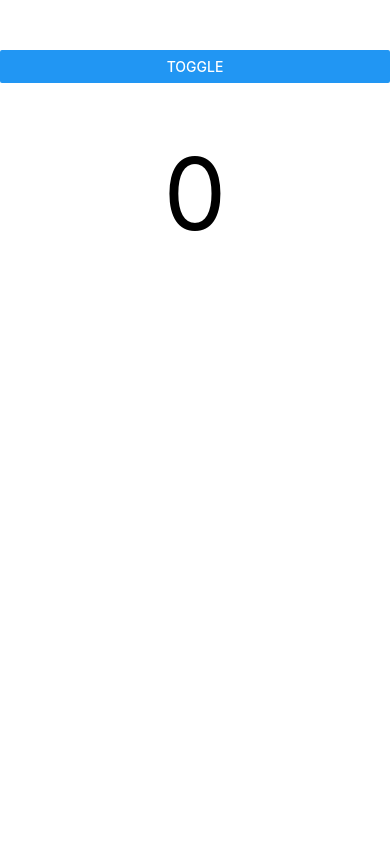
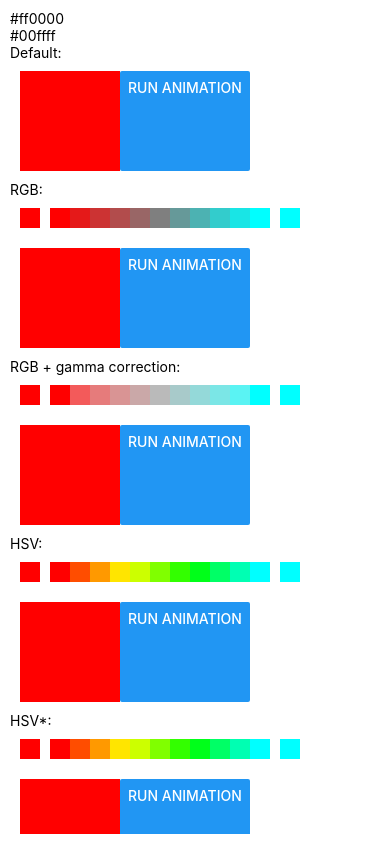
Before and after one commit to software-mansion-labs/ReanimatedWorkshop-2023, a React Native app: screen / in a window 390 px wide. Built offline with nearby package versions, Linux system fonts and the light colour scheme.

Commit message:
Basic color interpolation

```diff
--- a/App.tsx
+++ b/App.tsx
@@ -7,7 +7,8 @@ import { GestureHandlerRootView } from 'react-native-gesture-handler';
 import { NavigationContainer } from '@react-navigation/native';
 // import SharedTransitionExample from './src/SharedElementTransition';
 // import LayoutAnimationListExample from './src/LayoutAnimationList';
-import AnimatableTextExample from './src/AnimatableText';
+// import AnimatableTextExample from './src/AnimatableText';
+import ColorInterpolationExample from './src/ColorInterpolation';
 
 function App(): JSX.Element {
 
@@ -17,7 +18,8 @@ function App(): JSX.Element {
         {/* <SharedTransitionExample /> */}
         <SafeAreaView style={styles.container}>
           {/* <LayoutAnimationListExample /> */}
-          <AnimatableTextExample />
+          {/* <AnimatableTextExample /> */}
+          <ColorInterpolationExample />
         </SafeAreaView>
       </NavigationContainer>
     </GestureHandlerRootView>
--- a/src/ColorInterpolation/Complete.tsx
+++ b/src/ColorInterpolation/Complete.tsx
@@ -0,0 +1,223 @@
+import Animated, {
+  useSharedValue,
+  useAnimatedStyle,
+  withTiming,
+  interpolateColor,
+  isColor,
+} from 'react-native-reanimated';
+import {
+  StyleSheet,
+  TextInput,
+  View,
+  Text,
+  Button,
+  ScrollView,
+} from 'react-native';
+
+import React, { useEffect, useState } from 'react';
+
+function DefaultInterpolation({
+  color1,
+  color2,
+}: {
+  color1: string;
+  color2: string;
+}) {
+  const color = useSharedValue(color1);
+
+  const animatedStyle = useAnimatedStyle(() => {
+    return {
+      backgroundColor: withTiming(color.value, { duration: 500 }),
+    };
+  });
+
+  useEffect(() => {
+    color.value = color1;
+  }, [color, color1]);
+
+  return (
+    <View>
+      <Text>Default:</Text>
+      <View style={styles.colorContainer}>
+        <Animated.View style={[styles.bigbox, animatedStyle]} />
+        <Button
+          onPress={() => {
+            color.value = color2;
+          }}
+          title="run animation"
+        />
+      </View>
+    </View>
+  );
+}
+
+function ColorInterpolation({
+  interpolateFunction,
+  color1,
+  color2,
+  title,
+}: {
+  interpolateFunction: (c1: string, c2: string, p: number) => string;
+  color1: string;
+  color2: string;
+  title: string;
+}) {
+  const progress = useSharedValue(0);
+
+  const animatedStyle = useAnimatedStyle(() => {
+    return {
+      backgroundColor: interpolateFunction(color1, color2, progress.value),
+    };
+  }, [color1, color2]);
+
+  return (
+    <View>
+      <Text>{title}:</Text>
+      <View style={styles.colorContainer}>
+        <View style={[styles.box, { backgroundColor: color1 }]} />
+        <View style={styles.spacer} />
+
+        {new Array(11)
+          .fill(null)
+          .map((_, i) => i / 10)
+          .map((p) => (
+            <View
+              key={'' + p}
+              style={[
+                styles.box,
+                { backgroundColor: interpolateFunction(color1, color2, p) },
+              ]}
+            />
+          ))}
+
+        <View style={styles.spacer} />
+
+        <View style={[styles.box, { backgroundColor: color2 }]} />
+      </View>
+      <View style={styles.colorContainer}>
+        <Animated.View style={[styles.bigbox, animatedStyle]} />
+        <Button
+          onPress={() => {
+            progress.value = withTiming(1 - progress.value, { duration: 1000 });
+          }}
+          title="run animation"
+        />
+      </View>
+    </View>
+  );
+}
+
+function rgbInterpolation(color1: string, color2: string, progress: number) {
+  'worklet';
+  return interpolateColor(progress, [0, 1], [color1, color2], 'RGB', {
+    gamma: 1,
+  });
+}
+
+function rgbGammaInterpolation(
+  color1: string,
+  color2: string,
+  progress: number
+) {
+  'worklet';
+  return interpolateColor(progress, [0, 1], [color1, color2]);
+}
+
+function hsvInterpolation(color1: string, color2: string, progress: number) {
+  'worklet';
+  return interpolateColor(progress, [0, 1], [color1, color2], 'HSV', {
+    useCorrectedHSVInterpolation: false,
+  });
+}
+
+function hsvStarInterpolation(
+  color1: string,
+  color2: string,
+  progress: number
+) {
+  'worklet';
+  return interpolateColor(progress, [0, 1], [color1, color2], 'HSV');
+}
+
+export default function ColorInterpolationExample() {
+  const [color1, setColor1] = useState('#ff0000');
+  const [color2, setColor2] = useState('#00ffff');
+  const [color1Text, setColor1Text] = useState('#ff0000');
+  const [color2Text, setColor2Text] = useState('#00ffff');
+
+  const onChangeColor1 = (color: string) => {
+    if (isColor(color)) {
+      setColor1(color);
+    }
+    setColor1Text(color);
+  };
+
+  const onChangeColor2 = (color: string) => {
+    if (isColor(color)) {
+      setColor2(color);
+    }
+    setColor2Text(color);
+  };
+
+  return (
+    <ScrollView style={styles.container}>
+      <TextInput
+        value={color1Text}
+        onChangeText={onChangeColor1}
+        autoCapitalize="none"
+      />
+      <TextInput
+        value={color2Text}
+        onChangeText={onChangeColor2}
+        autoCapitalize="none"
+      />
+      <DefaultInterpolation color1={color1} color2={color2} />
+      <ColorInterpolation
+        color1={color1}
+        color2={color2}
+        interpolateFunction={rgbInterpolation}
+        title="RGB"
+      />
+      <ColorInterpolation
+        color1={color1}
+        color2={color2}
+        interpolateFunction={rgbGammaInterpolation}
+        title="RGB + gamma correction"
+      />
+      <ColorInterpolation
+        color1={color1}
+        color2={color2}
+        interpolateFunction={hsvInterpolation}
+        title="HSV"
+      />
+      <ColorInterpolation
+        color1={color1}
+        color2={color2}
+        interpolateFunction={hsvStarInterpolation}
+        title="HSV*"
+      />
+    </ScrollView>
+  );
+}
+
+const styles = StyleSheet.create({
+  container: {
+    flex: 1,
+    margin: 10,
+  },
+  colorContainer: {
+    flexDirection: 'row',
+    padding: 10,
+  },
+  box: {
+    width: 20,
+    height: 20,
+  },
+  bigbox: {
+    width: 100,
+    height: 100,
+  },
+  spacer: {
+    width: 10,
+  },
+});
--- a/src/ColorInterpolation/Empty.tsx
+++ b/src/ColorInterpolation/Empty.tsx
@@ -0,0 +1,6 @@
+import React from 'react';
+import { Text } from 'react-native';
+
+export default function ColorInterpolationExample() {
+  return <Text>ColorInterpolationExample</Text>;
+}
--- a/src/ColorInterpolation/index.ts
+++ b/src/ColorInterpolation/index.ts
@@ -0,0 +1,4 @@
+// import ColorInterpolationExample from "./Empty";
+import ColorInterpolationExample from "./Complete";
+
+export default ColorInterpolationExample;
```
